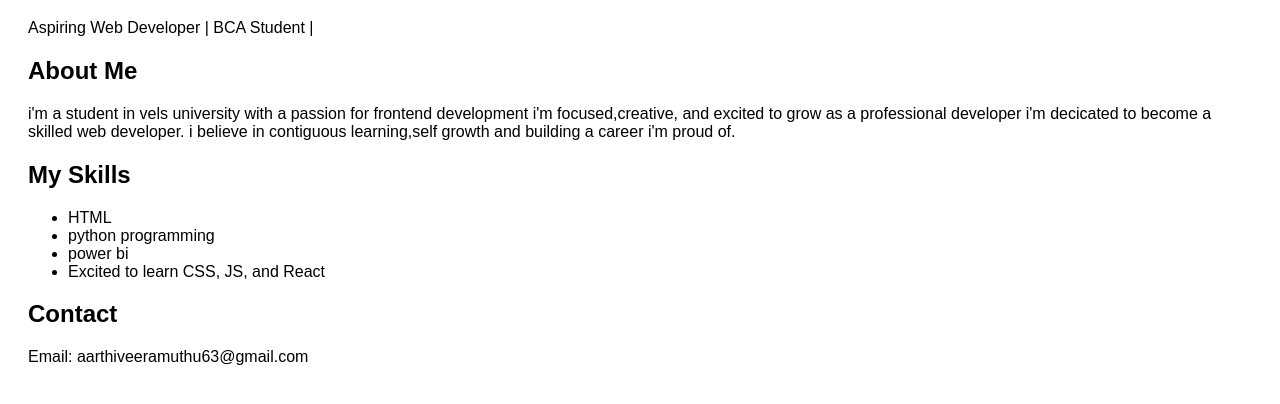
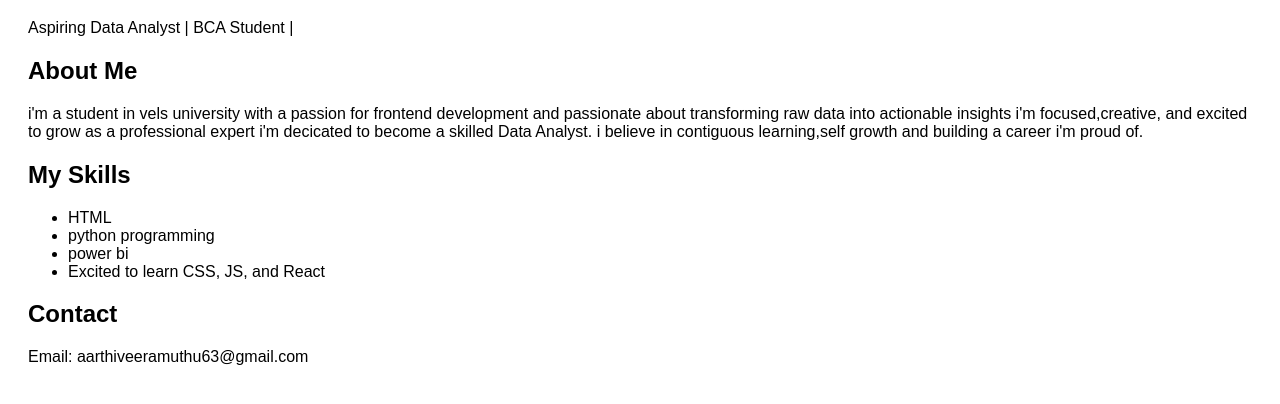
Before and after one commit to Aarthi261/portfolio, a plain HTML site: page index.html in a window 1280 px wide. Shown: the part 90-494 px from the top of the page. Drawn offline with Linux system fonts and the light colour scheme.

Commit message:
Update index.html

```diff
--- a/index.html
+++ b/index.html
@@ -6,12 +6,12 @@
 </head>
 <body style="font-family: Arial; padding: 20px;">
   <h1>Hello, I'm Aarthi 👋</h1>
-  <p>Aspiring Web Developer | BCA Student |</p>
+  <p>Aspiring Data Analyst | BCA Student |</p>
 
   <h2>About Me</h2>
-  <p>i'm a student in vels university with a passion for frontend development
+  <p>i'm a student in vels university with a passion for frontend development and passionate about transforming raw data into actionable insights
  i'm focused,creative, and excited
-to grow as a professional developer i'm decicated to become a skilled web developer.
+to grow as a professional expert i'm decicated to become a skilled Data Analyst.
 i believe in contiguous learning,self growth
 and building a career i'm proud of.  </p>
 
@@ -26,4 +26,5 @@ and building a career i'm proud of.  </p>
   <h2>Contact</h2>
   <p>Email: aarthiveeramuthu63@gmail.com</p>
 </body>
+
 </html>
```
